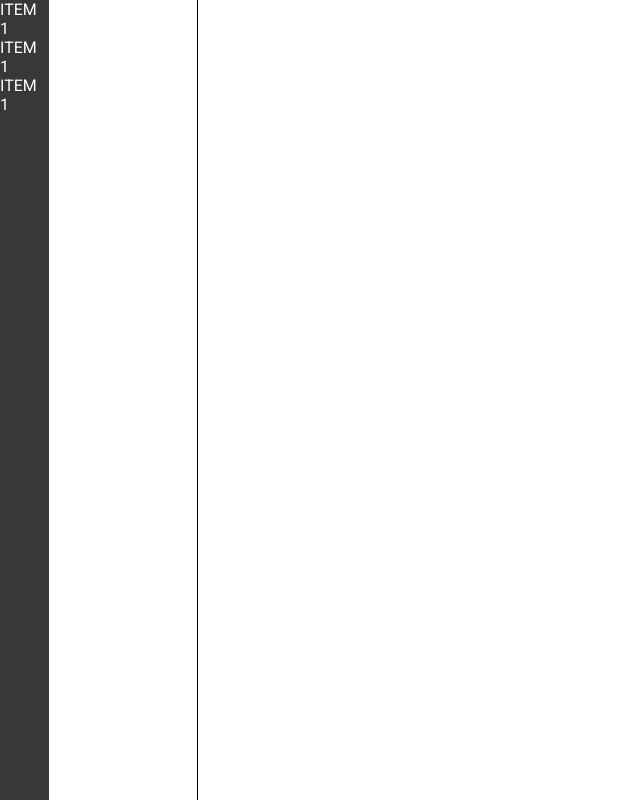
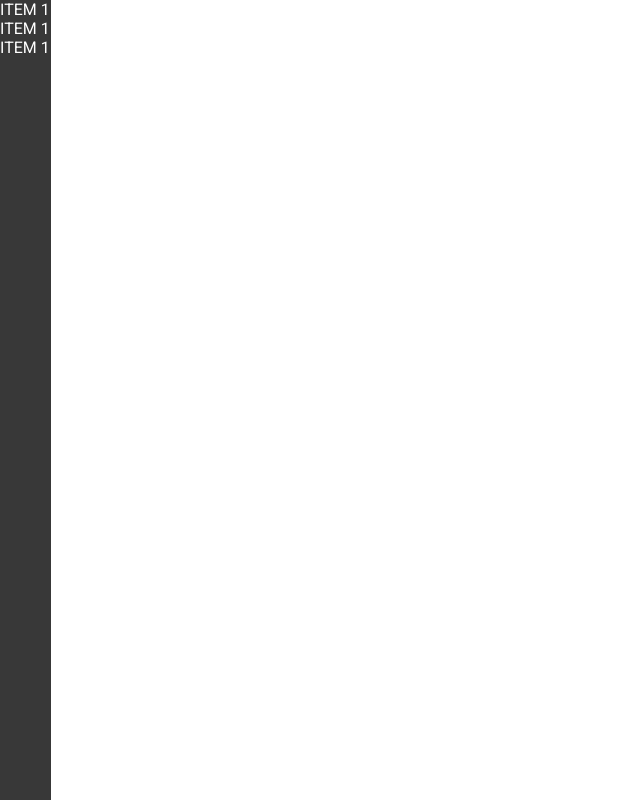
Before and after one commit to Vordty/writ-web, a React (Create React App) app: page /app in a window 1280 px wide. Shown: the whole page, without its empty margins (0-640 px from the left). Built offline with nearby package versions, Linux system fonts and the light colour scheme; sample sign-in values are in the browser's storage.

Commit message:
Fix resizable component's resize functionality

```diff
--- a/src/components/Resizable/Resizable.js
+++ b/src/components/Resizable/Resizable.js
@@ -2,12 +2,17 @@ import React, { useState, useRef } from "react";
 
 import "./Resizable.scss";
 
-const Resizable = ({ width, height, customStyle }) => {
+const Resizable = ({ width, customStyle }) => {
 	const [resizableWidth, setResizableWidth] = useState(width);
 	const [isResizing, setIsResizing] = useState(false);
 
-	const maxWidth = 600;
+	const maxWidth = 480;
 	const minWidth = 100;
+	const resizableRef = useRef(null);
+
+	const isInRange = e => {
+		return e.clientX < maxWidth && e.clientX > minWidth;
+	};
 
 	const isAtResizePoint = (target, clientX) => {
 		var rect = target.getBoundingClientRect();
@@ -21,10 +26,8 @@ const Resizable = ({ width, height, customStyle }) => {
 	};
 
 	const onMouseMove = e => {
-		if (e.button === 0) {
-			if (e.clientX - e.target.getBoundingClientRect().left > minWidth && e.clientX < maxWidth) {
-				setResizableWidth(`${e.clientX - e.target.getBoundingClientRect().left}px`);
-			}
+		if (isInRange(e)) {
+			setResizableWidth(`${e.clientX - resizableRef.current.getBoundingClientRect().left}px`);
 		}
 	};
 
@@ -64,10 +67,9 @@ const Resizable = ({ width, height, customStyle }) => {
 	};
 
 	return (
-		<div style={{ width: "100%", height: "100%" }}>
 		<div
+			ref={resizableRef}
 			style={{
-					height: height,
 				width: resizableWidth
 			}}
 			className={"resizable" + " " + customStyle}
@@ -75,7 +77,6 @@ const Resizable = ({ width, height, customStyle }) => {
 			onMouseDown={onMouseDown}
 			onMouseLeave={onMouseLeave}
 		></div>
-		</div>
 	);
 };
 
```
Lines whose indentation alone changed are shown as unchanged.
